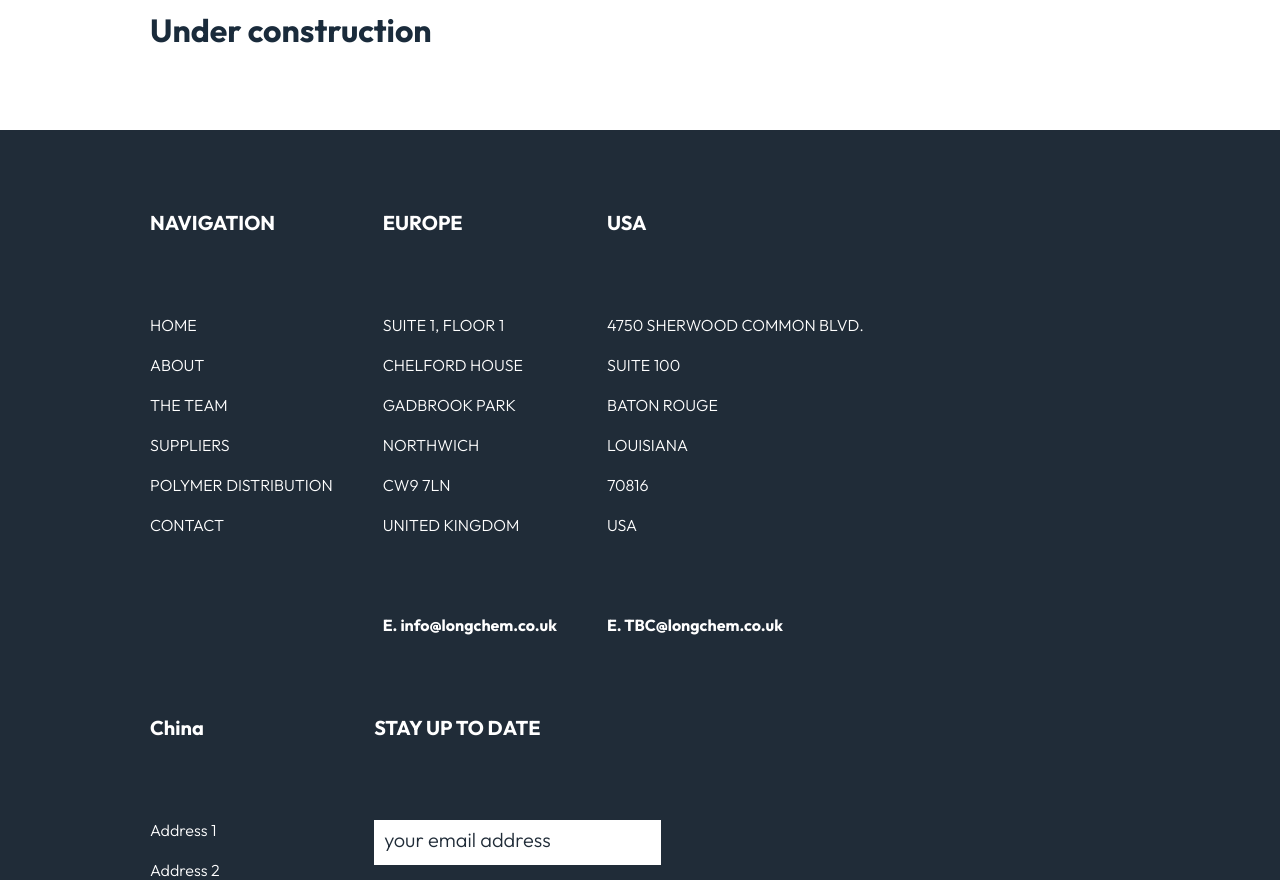
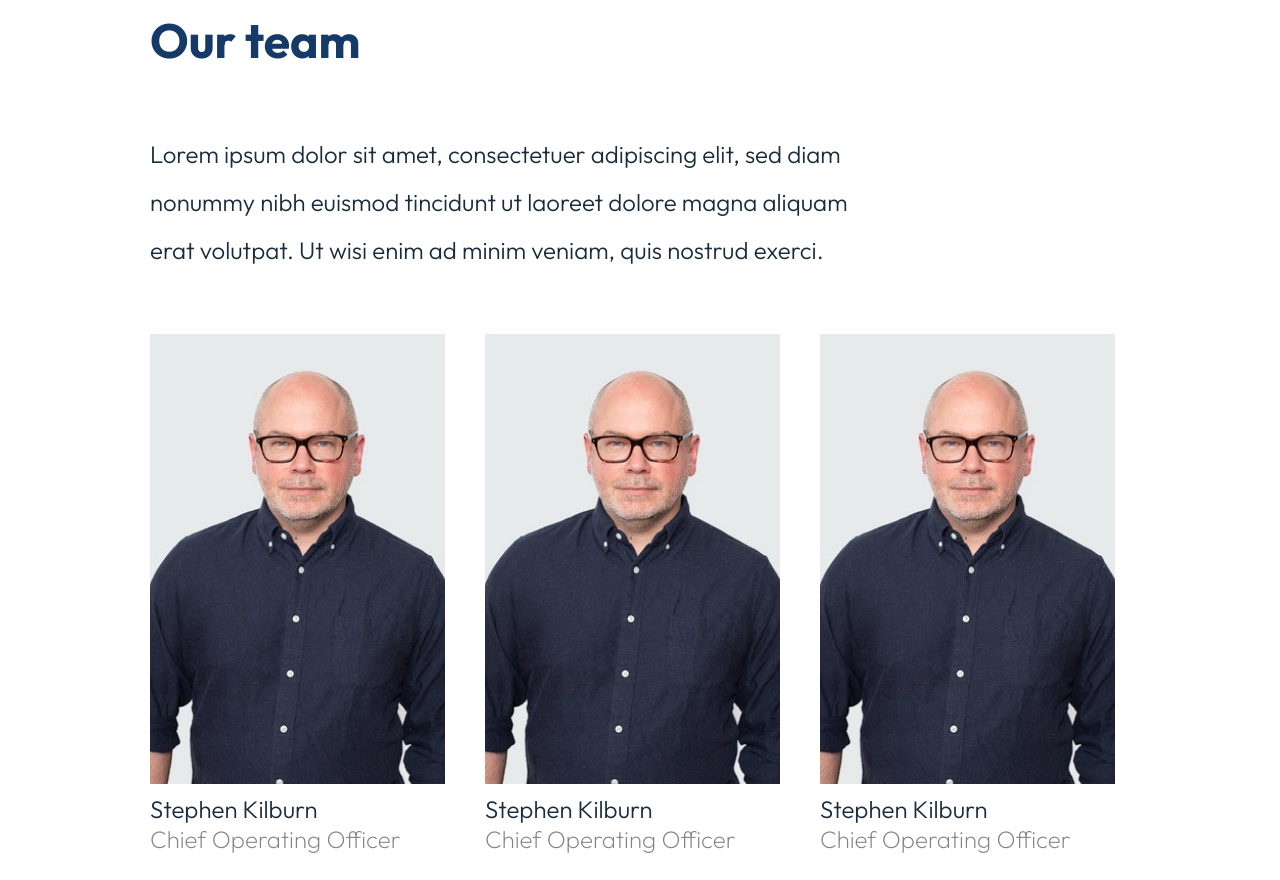
Before and after one commit to camcgreen/longfield, a Next.js app: page /the-team in a window 1280 px wide. Shown: the part 220-1100 px from the top of the page. Built offline with nearby package versions, Linux system fonts and the light colour scheme.

Commit message:
create resonsive static version of our team page

```diff
--- a/components/menu.js
+++ b/components/menu.js
@@ -11,7 +11,7 @@ const Menu = ({ active = false }) => {
     >
       <ul className={styles.links}>
         <li>
-          <img src='/sterling-grey.png' alt='' />
+          <img src='/nav-sterling.svg' alt='' />
         </li>
         <Link href='/about'>
           <li>About</li>
--- a/pages/the-team.js
+++ b/pages/the-team.js
@@ -14,7 +14,118 @@ const Team = () => {
       </Head>
       <Header />
       <main className={styles.team}>
-        <h1>Under construction</h1>
+        <h1>Our team</h1>
+        <p>
+          Lorem ipsum dolor sit amet, consectetuer adipiscing elit, sed diam
+          nonummy nibh euismod tincidunt ut laoreet dolore magna aliquam erat
+          volutpat. Ut wisi enim ad minim veniam, quis nostrud exerci.
+        </p>
+        <div className={styles.photos}>
+          <div className={styles.row3}>
+            <div className={styles.profile}>
+              <img
+                src='/mark.jpg'
+                alt='Stephen Kilburn - Chief Operating Officer'
+              />
+              <h2>Stephen Kilburn</h2>
+              <h2>Chief Operating Officer</h2>
+            </div>
+            <div className={styles.profile}>
+              <img
+                src='/mark.jpg'
+                alt='Stephen Kilburn - Chief Operating Officer'
+              />
+              <h2>Stephen Kilburn</h2>
+              <h2>Chief Operating Officer</h2>
+            </div>
+            <div className={styles.profile}>
+              <img
+                src='/mark.jpg'
+                alt='Stephen Kilburn - Chief Operating Officer'
+              />
+              <h2>Stephen Kilburn</h2>
+              <h2>Chief Operating Officer</h2>
+            </div>
+          </div>
+          <div className={styles.row2}>
+            <div className={styles.profile}>
+              <img
+                src='/mark.jpg'
+                alt='Stephen Kilburn - Chief Operating Officer'
+              />
+              <h2>Stephen Kilburn</h2>
+              <h2>Chief Operating Officer</h2>
+            </div>
+            <div className={styles.profile}>
+              <img
+                src='/mark.jpg'
+                alt='Stephen Kilburn - Chief Operating Officer'
+              />
+              <h2>Stephen Kilburn</h2>
+              <h2>Chief Operating Officer</h2>
+            </div>
+          </div>
+          <div className={styles.row2}>
+            <div className={styles.profile}>
+              <img
+                src='/mark.jpg'
+                alt='Stephen Kilburn - Chief Operating Officer'
+              />
+              <h2>Stephen Kilburn</h2>
+              <h2>Chief Operating Officer</h2>
+            </div>
+            <div className={styles.profile}>
+              <img
+                src='/mark.jpg'
+                alt='Stephen Kilburn - Chief Operating Officer'
+              />
+              <h2>Stephen Kilburn</h2>
+              <h2>Chief Operating Officer</h2>
+            </div>
+          </div>
+          <div className={styles.supplementary}>
+            <div className={styles.suppProfile}>
+              <img
+                src='/mark.jpg'
+                alt='Stephen Kilburn - Chief Operating Officer'
+              />
+              <h2>Stephen Kilburn</h2>
+              <h2>Chief Operating Officer</h2>
+            </div>
+            <div className={styles.suppProfile}>
+              <img
+                src='/mark.jpg'
+                alt='Stephen Kilburn - Chief Operating Officer'
+              />
+              <h2>Stephen Kilburn</h2>
+              <h2>Chief Operating Officer</h2>
+            </div>
+            <div className={styles.suppProfile}>
+              <img
+                src='/mark.jpg'
+                alt='Stephen Kilburn - Chief Operating Officer'
+              />
+              <h2>Stephen Kilburn</h2>
+              <h2>Chief Operating Officer</h2>
+            </div>
+            <div className={styles.suppProfile}>
+              <img
+                src='/mark.jpg'
+                alt='Stephen Kilburn - Chief Operating Officer'
+              />
+              <h2>Stephen Kilburn</h2>
+              <h2>Chief Operating Officer</h2>
+            </div>
+            <div className={styles.suppProfile}>
+              <img
+                src='/mark.jpg'
+                alt='Stephen Kilburn - Chief Operating Officer'
+              />
+              <h2>Stephen Kilburn</h2>
+              <h2>Chief Operating Officer</h2>
+            </div>
+          </div>
+        </div>
       </main>
       <Footer />
       <Menu />
--- a/styles/Menu.module.css
+++ b/styles/Menu.module.css
@@ -51,7 +51,7 @@
 }
 
 .links li img {
-  width: 150px;
+  width: 350px;
 }
 
 @media (max-width: 1024px) {
@@ -62,7 +62,7 @@
   }
 
   .links li img {
-    width: 125px;
+    width: 200x;
   }
 }
 
@@ -72,6 +72,6 @@
   }
 
   .links li img {
-    width: 75px;
+    width: 150px;
   }
 }
--- a/styles/Team.module.css
+++ b/styles/Team.module.css
@@ -1,3 +1,161 @@
 .team {
   padding: 80px 150px;
 }
+
+.team h1 {
+  font-size: 3rem;
+  color: var(--colTitles);
+  margin-bottom: 60px;
+}
+
+.team p {
+  font-size: 1.5rem;
+  font-weight: 300;
+  max-width: 700px;
+  line-height: 2em;
+  margin-bottom: 60px;
+}
+
+.photos {
+  /* position: relative; */
+}
+
+.row3 {
+  display: flex;
+  flex-direction: row;
+  /* justify-content: space-between; */
+}
+
+.row2 {
+  display: flex;
+  justify-content: center;
+}
+
+.profile {
+  display: flex;
+  flex-direction: column;
+  margin-bottom: 60px;
+}
+
+.profile img {
+  width: calc((100vw - 315px - 80px) / 3);
+  /* aspect-ratio: 1; */
+  height: 450px;
+  object-fit: cover;
+  margin-right: 40px;
+}
+
+.row3 .profile:last-of-type img {
+  margin-right: 0;
+}
+
+.row2 .profile:last-of-type img {
+  margin-right: 0;
+}
+
+/* .row2 .profile img {
+  margin-right: 40px;
+} */
+
+
+.profile h2 {
+  margin-top: 10px;
+  font-weight: 300;
+  white-space: nowrap;
+}
+
+.profile h2:nth-of-type(2) {
+  color: #838383;
+  margin-top: 0;
+  font-weight: 200;
+}
+
+.supplementary {
+  display: flex;
+  flex-direction: row;
+}
+
+.suppProfile {
+  display: flex;
+  flex-direction: column;
+}
+
+.suppProfile img {
+  width: calc((100vw - 315px - 80px) / 5);
+  /* aspect-ratio: 1; */
+  height: 265px;
+  object-fit: cover;
+  margin-right: 20px;
+}
+
+.suppProfile h2 {
+  font-size: 1rem;
+  margin-top: 10px;
+  font-weight: 300;
+}
+
+.suppProfile h2:nth-of-type(2) {
+  color: #838383;
+  margin-top: 0;
+  font-weight: 200;
+}
+
+.supplementary .suppProfile:last-of-type img {
+  margin-right: 0;
+}
+
+@media (max-width: 1024px) {
+  .row3, .row2 {
+    flex-direction: column;
+  }
+
+  .supplementary {
+    flex-direction: column;
+  }
+
+  .profile img {
+    width: calc(100vw - 315px);
+    margin-right: 0;
+    aspect-ratio: 1;
+    height: auto;
+  }
+
+  .supplementary img {
+    width: calc(100vw - 315px);
+    margin-right: 0;
+    aspect-ratio: 1;
+    height: auto;
+  }
+
+  .suppProfile {
+    margin-bottom: 60px;
+  }
+
+  .suppProfile h2 {
+    font-size: 1.25rem;
+  }
+}
+
+@media (max-width: 768px) {
+  .team {
+    padding: 80px 40px;
+  }
+
+  .team h1 {
+    font-size: 2rem;
+  }
+
+  .team p {
+    font-size: 1rem;
+    max-width: 100%;
+  }
+
+  .profile img {
+    width: calc(100vw - 95px);
+    margin-right: 0;
+  }
+
+  .profile h2 {
+    font-size: 1.25rem;
+  }
+}
```
Also changed, not shown: public/mark.jpg (added).
